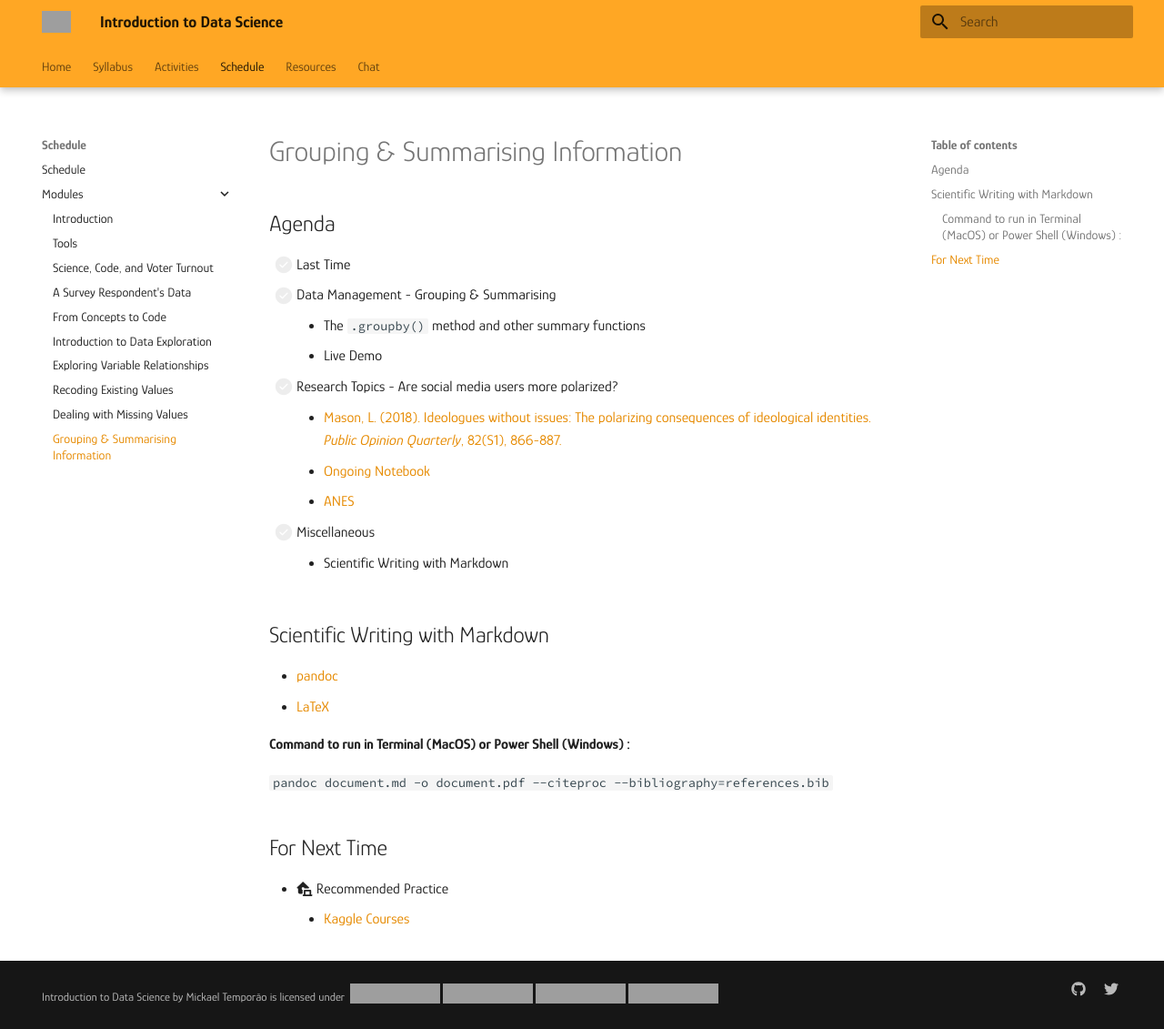
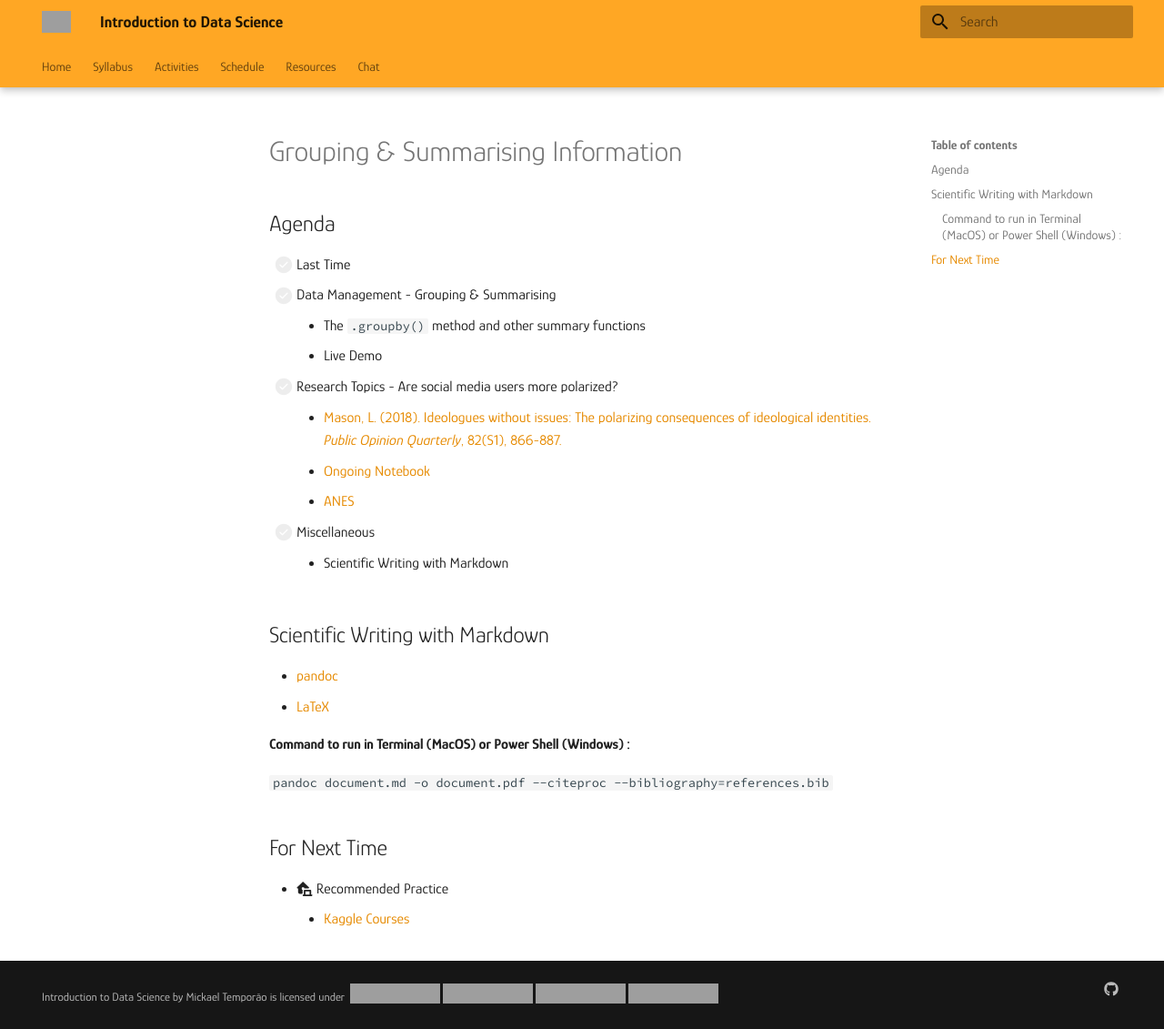
Before and after one commit to mickaeltemporao/itds, an MkDocs documentation site: the page built from docs/modules/management-3.md, in a window 1280 px wide and 1131 px high. Shown: the whole window at 91% size. Built offline with MkDocs 1.6.1 and Material for MkDocs 9.7.7, drawn with Linux system fonts in a browser that asks for light colours; grey boxes are pictures that could not be loaded.

```diff
--- a/mkdocs.yml
+++ b/mkdocs.yml
@@ -21,6 +21,7 @@ theme:
     - navigation.indexes
 
 markdown_extensions:
+  - attr_list
   - toc:
       permalink: true
   - pymdownx.emoji:
@@ -30,6 +31,7 @@ markdown_extensions:
       linenums: true
       linenums_style: pymdownx-inline
   - pymdownx.inlinehilite
+  - pymdownx.blocks.caption
   - pymdownx.superfences
   - pymdownx.keys
   - pymdownx.tasklist:
@@ -41,11 +43,8 @@ extra:
   social:
     - icon: fontawesome/brands/github
       link: https://github.com/mickaeltemporao
-    - icon: fontawesome/brands/twitter
-      link: https://twitter.com/mickaeltemporao
 extra_css:
   - stylesheets/extra.css
-# repo_url: https://github.com/mkdocs/mkdocs/
 
 # Page tree
 nav:
@@ -59,15 +58,15 @@ nav:
     - schedule.md
     - Modules:
       - modules/introduction.md
-      - modules/tools.md
-      - modules/programming-1.md
-      - modules/programming-2.md
-      - modules/programming-3.md
-      - modules/exploration-1.md
-      - modules/exploration-2.md
-      - modules/management-1.md
-      - modules/management-2.md
-      - modules/management-3.md
+      # - modules/tools.md
+      # - modules/programming-1.md
+      # - modules/programming-2.md
+      # - modules/programming-3.md
+      # - modules/exploration-1.md
+      # - modules/exploration-2.md
+      # - modules/management-1.md
+      # - modules/management-2.md
+      # - modules/management-3.md
       # - modules/causality.md
       # - modules/sampling.md
       # - modules/measurement.md
```
Also changed, not shown: docs/index.md (+11 -5 lines), 1 other file.
